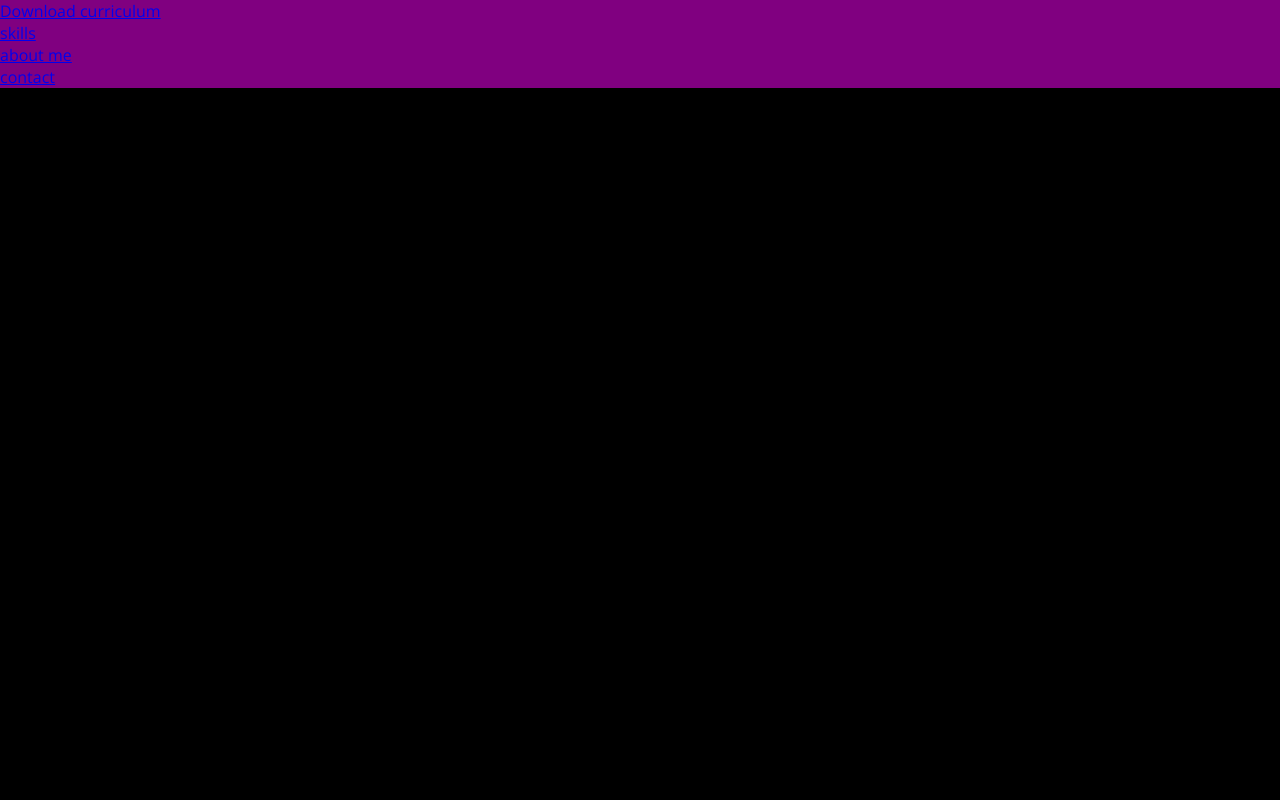
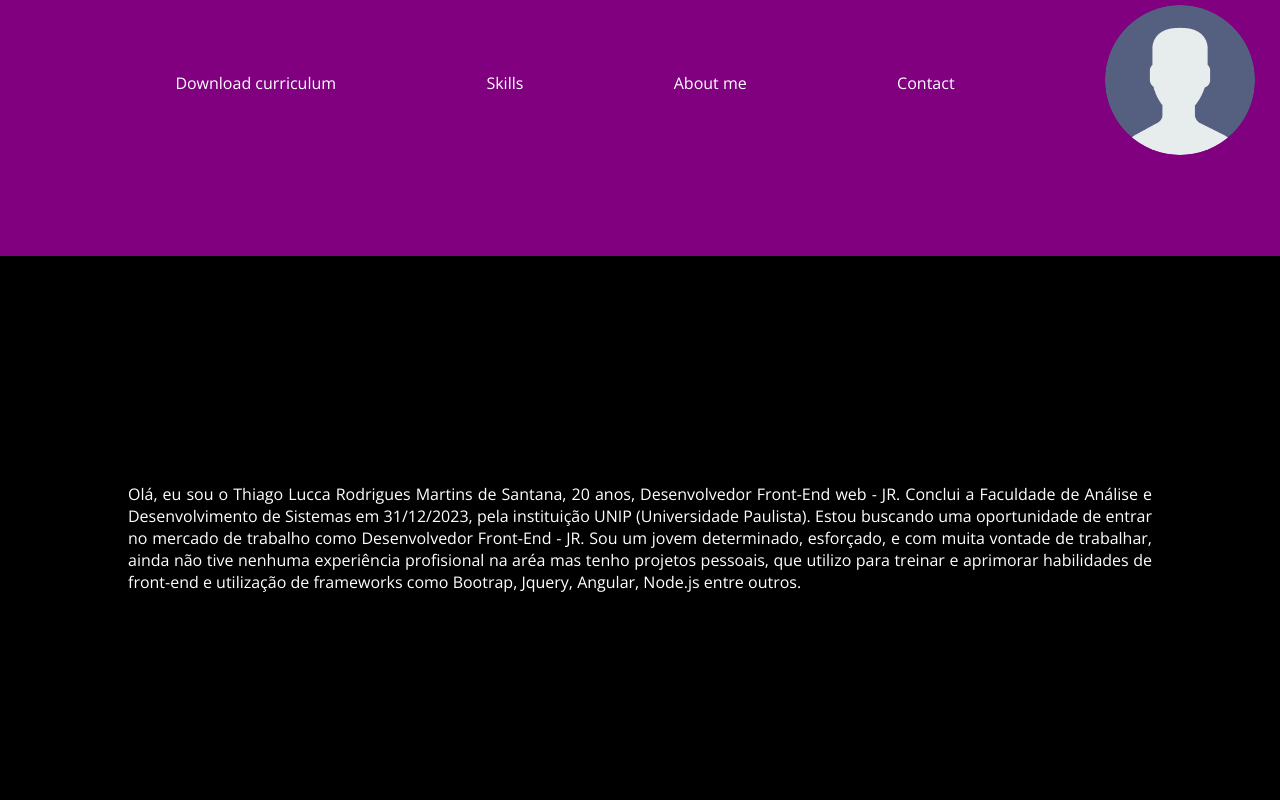
Before and after one commit to ThiagoLucca167/Curriculum, a plain HTML site: page index.html in a window 1280 px wide. Drawn offline with nearby package versions, Linux system fonts and the light colour scheme.

Commit message:
atualização do projeto

```diff
--- a/assets/css/global.css
+++ b/assets/css/global.css
@@ -13,3 +13,7 @@ body{
 .navigation{
     background-color: purple;
 }
+
+.container{
+    padding: 0 25px;
+}
--- a/assets/css/responsive.css
+++ b/assets/css/responsive.css
@@ -0,0 +1,16 @@
+@media screen and (min-width:600px) {
+    .menu ul {
+        flex-direction: row;
+        align-items: center;
+        width: 100%;
+    }
+    .aboutMe{
+        display: flex;
+        justify-content: center;
+        align-items: center;
+    }
+    .aboutMe p{
+        width: 80%;
+        text-align: justify;
+    }
+}
--- a/assets/css/style.css
+++ b/assets/css/style.css
@@ -0,0 +1,33 @@
+.menu{
+    display: flex;
+    justify-content: space-evenly;
+    flex-direction: row;
+}
+.menu ul{
+    list-style-type: none;
+    display: flex;
+    flex-direction: column;
+    justify-content: space-evenly;
+    align-items: self-start;
+}
+.menu ul li a{
+    text-decoration: none;
+    color: white;
+}
+.menu ul li a:hover{
+    font-weight: bold;
+}
+.imgPerfil img{
+    width: 150px;
+    border-radius: 50%;
+}
+
+.aboutMe{
+    display: flex;
+    justify-content: center;
+    padding: 20px 0 0 0;
+}
+.aboutMe p{
+    width: 80%;
+    text-align: justify;
+}
--- a/index.html
+++ b/index.html
@@ -11,22 +11,31 @@
     <title>curriculum</title>
 </head>
 <body>
-    <header class="navigation">
+    <header class="navigation" style="height: 32vh;padding: 5px 0;">
         <div class="container">
-            <div class="menu-toggle" onclick="toggleMenu()">
-                    <div class="bar"></div>
-                    <div class="bar"></div>
-                    <div class="bar"></div>
-            </div>
             <nav class="menu">
                 <ul class="optionsMenu">
                     <li class="option"> <a href="#">Download curriculum</a></li>
-                    <li class="option"><a href="#">skills</a></li>
-                    <li class="option"><a href="#">about me</a></li>
-                    <li class="option"><a href="#">contact</a></li>
+                    <li class="option"><a href="#">Skills</a></li>
+                    <li class="option"><a href="#">About me</a></li>
+                    <li class="option"><a href="#">Contact</a></li>
                 </ul>
+                <div class="imgPerfil">
+                    <img src="assets/img/user.png" alt="user" class="photoUser">
+                </div>
             </nav>
         </div>
     </header>
+
+    <main class="aboutMe" style="height: 68vh;">
+
+            <p>Olá, eu sou o Thiago Lucca Rodrigues Martins de Santana, 20 anos, Desenvolvedor Front-End web - JR.
+            Conclui a Faculdade de Análise e Desenvolvimento de Sistemas em 31/12/2023, pela instituição UNIP (Universidade Paulista).
+            Estou buscando uma oportunidade de entrar no mercado de trabalho como Desenvolvedor Front-End - JR.
+            Sou um jovem determinado, esforçado, e com muita vontade de trabalhar, ainda não tive nenhuma experiência profisional na aréa
+            mas tenho projetos pessoais, que utilizo para treinar e aprimorar habilidades de front-end e utilização de frameworks como Bootrap,
+            Jquery, Angular, Node.js entre outros.
+            </p>
+    </main>
 </body>
 </html>
```
Also changed, not shown: assets/img/user.png (added).
